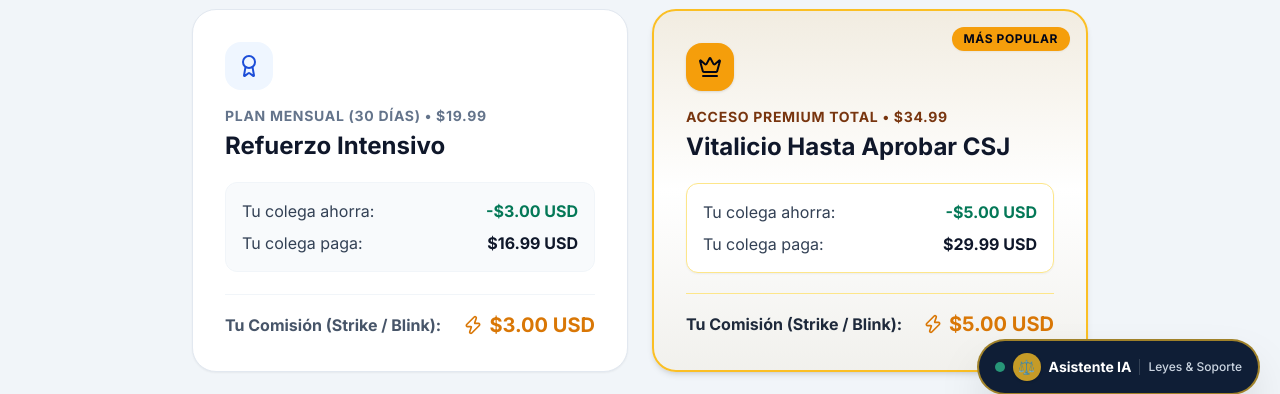
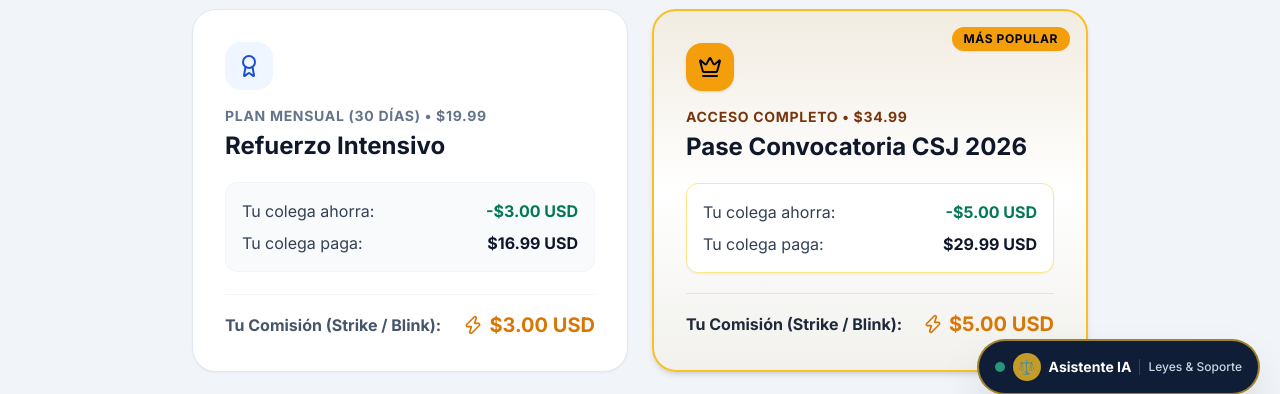
Before and after one commit to cryptos26/suficienciasv, a Flask app: page /embajadores in a window 1280 px wide. Shown: the part 385-779 px from the top of the page. Run offline with Flask 3, Linux system fonts and the light colour scheme; data comes from the database, SQL or seed files in the repository; data that the repository does not hold is empty; some libraries are stand-ins or nearby versions.

Commit message:
blindaje legal: actualizar termino vitalicio a Convocatoria CSJ 2026 en templates/embajadores.html

```diff
--- a/templates/embajadores.html
+++ b/templates/embajadores.html
@@ -56,8 +56,8 @@
                 <div class="w-12 h-12 rounded-2xl bg-amber-500 text-slate-950 flex items-center justify-center font-bold mb-4 shadow">
                     <i data-lucide="crown" class="w-6 h-6"></i>
                 </div>
-                <div class="text-sm font-bold uppercase tracking-wider text-amber-900">Acceso Premium Total • $34.99</div>
-                <div class="text-2xl font-extrabold text-slate-900 mt-1">Vitalicio Hasta Aprobar CSJ</div>
+                <div class="text-sm font-bold uppercase tracking-wider text-amber-900">Acceso Completo • $34.99</div>
+                <div class="text-2xl font-extrabold text-slate-900 mt-1">Pase Convocatoria CSJ 2026</div>
                 <div class="my-5 p-4 rounded-xl bg-white border border-amber-200 space-y-2 text-base shadow-sm">
                     <div class="text-slate-700 flex justify-between">
                         <span>Tu colega ahorra:</span>
@@ -174,7 +174,7 @@
                     </a>
                 </div>
                 <p class="text-xs text-slate-300 leading-relaxed">
-                    💡 <strong>¿Cómo funciona?</strong> Cuando tu colega use este enlace o digite tu código al pagar, obtendrá <strong>$5.00 de descuento</strong> en el Plan Vitalicio y el sistema te acreditará <strong>$5.00 de comisión</strong>. Puedes registrar tus datos bancarios o Lightning cuando desees liquidar tus fondos.
+                    💡 <strong>¿Cómo funciona?</strong> Cuando tu colega use este enlace o digite tu código al pagar, obtendrá <strong>$5.00 de descuento</strong> en el Pase Convocatoria CSJ 2026 y el sistema te acreditará <strong>$5.00 de comisión</strong>. Puedes registrar tus datos bancarios o Lightning cuando desees liquidar tus fondos.
                 </p>
             </div>
         </div>
```
